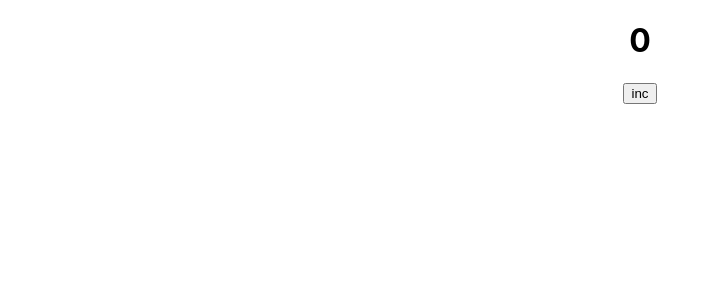
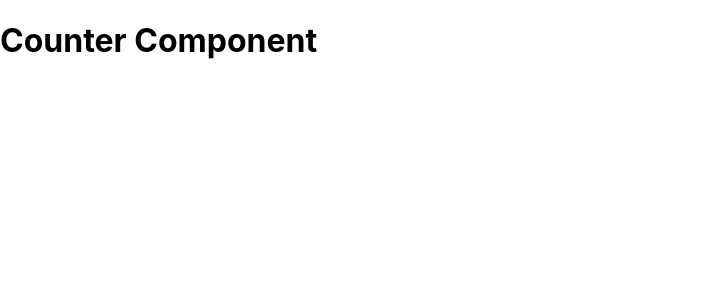
Before and after one commit to gkirber/counter, a React (Create React App) app: page / in a window 1280 px wide. Shown: the top 300 px of the page, without its empty margins (0-719 px from the left). Built offline with nearby package versions, Linux system fonts and the light colour scheme.

Commit message:
V1.0 Create project

```diff
--- a/src/App.tsx
+++ b/src/App.tsx
@@ -1,33 +1,12 @@
-import React, {useEffect, useState} from 'react';
-import './App.css';
+import React from 'react';
+import Counter from "./components/Counter";
 
-
-function App() {
-
-    const [value, setValue] = useState<number>(0)
-
-    useEffect(() => {
-        let valueAsString = localStorage.getItem('counterValue')
-        if (valueAsString) {
-            let newValue = JSON.parse(valueAsString)
-            setValue(newValue)
-        }
-    }, [])
-
-    useEffect(() => {
-        localStorage.setItem('counterValue', JSON.stringify(value))
-    }, [value])
-
-    const incHandler = () => {
-        setValue(value + 1)
-    }
-
+const App = () => {
     return (
-        <div className="App">
-            <h1>{value}</h1>
-            <button onClick={incHandler}>inc</button>
+        <div>
+            <Counter/>
         </div>
     );
-}
+};
 
 export default App;
--- /dev/null
+++ b/src/components/Counter.tsx
@@ -0,0 +1,14 @@
+import React, {useState} from 'react';
+
+const Counter = () => {
+    const [maxValue, setMaxValue] = useState<number>(5)
+    const [startValue, setStartValue] = useState<number>(0)
+
+    return (
+        <div>
+            <h1>Counter Component</h1>
+        </div>
+    )
+}
+
+export default Counter
```
